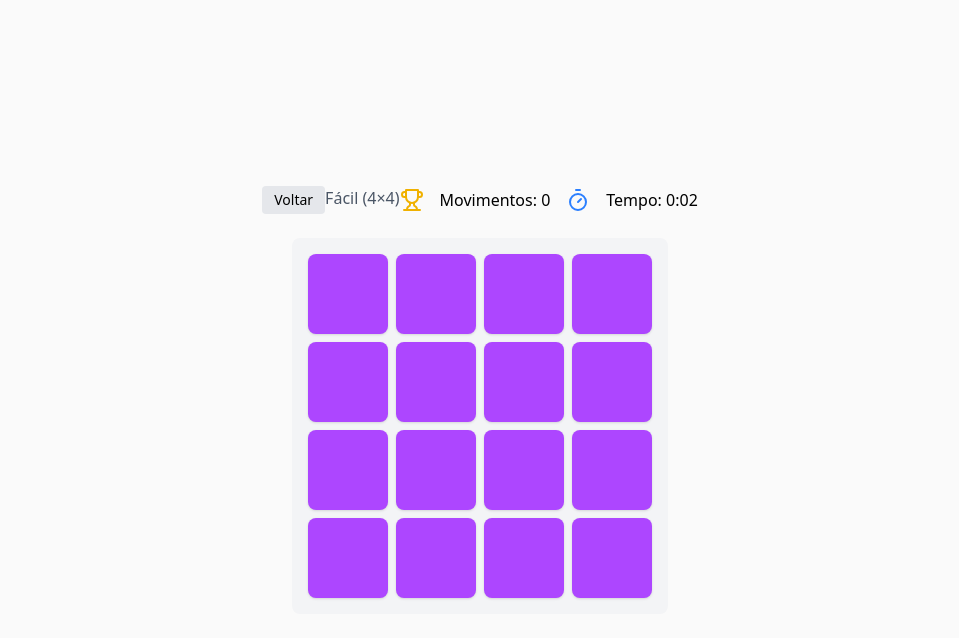
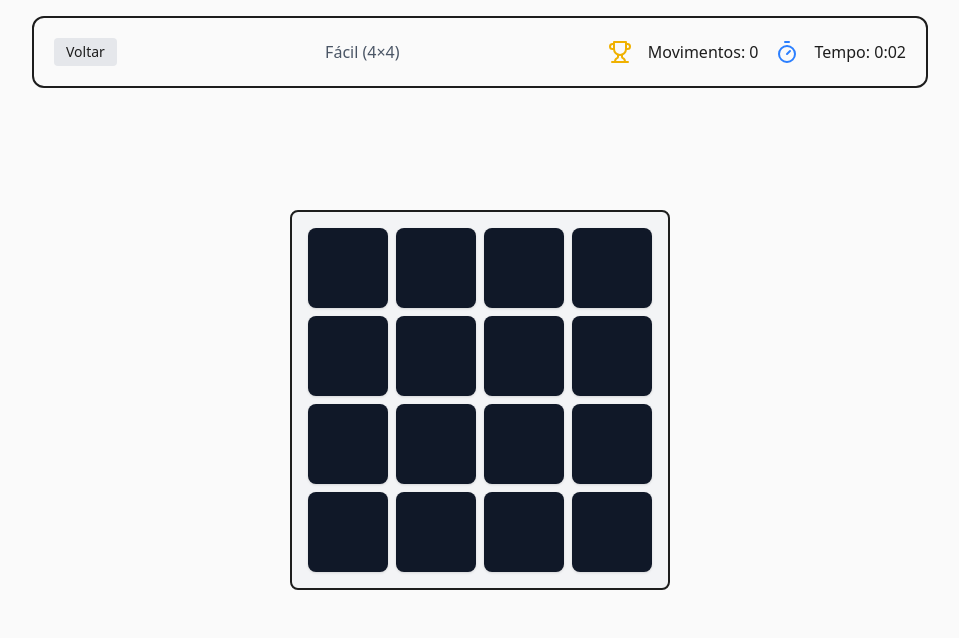
Before and after one commit to josevitor555/memory_game, a React (Vite) app: page / in a window 1280 px wide. Both pictures are taken after a click on the button "Iniciar Jogo". Shown: the top 638 px of the page, without its empty margins (160-1119 px from the left). Built offline with nearby package versions, Linux system fonts and the light colour scheme.

Commit message:
Colors changed

```diff
--- a/index.html
+++ b/index.html
@@ -1,5 +1,5 @@
 <!doctype html>
-<html lang="en">
+<html lang="pt-br">
   <head>
     <meta charset="UTF-8" />
     <meta name="viewport" content="width=device-width, initial-scale=1.0" />
--- a/src/App.css
+++ b/src/App.css
@@ -1,7 +1,33 @@
+
+.header {
+  display: flex;
+  justify-content: space-between;
+  align-items: center;
+  padding: 20px;
+  background: transparent;
+  border: 2px solid #1d1d1d;
+  border-radius: 12px;
+  color: #1d1d1d;
+}
+
+.start-screen {
+  position: absolute;
+  top: 50%;
+  left: 50%;
+  transform: translate(-50%, -50%);
+}
+
+.game {
+  position: absolute;
+  top: 50%;
+  left: 50%;
+  transform: translate(-50%, -50%);
+  border: 2px solid #1d1d1d;
+}
+
+
 body {
+  position: relative;
   height: 100vh;
   background: #fafafa;
-  display: flex;
-  align-items: center;
-  justify-content: center;
 }
--- a/src/components/Game.jsx
+++ b/src/components/Game.jsx
@@ -93,10 +93,14 @@ const FoodMemoryGame = ({ difficulty, resetGame }) => {
   // Calculate card size based on grid size
   const getCardSize = () => {
     switch (gridSize) {
-      case 4: return 'w-20 h-20 text-3xl';
-      case 6: return 'w-14 h-14 text-2xl';
-      case 8: return 'w-10 h-10 text-xl';
-      default: return 'w-20 h-20 text-3xl';
+      case 4:
+        return 'w-20 h-20 text-3xl';
+      case 6:
+        return 'w-14 h-14 text-2xl';
+      case 8:
+        return 'w-10 h-10 text-xl';
+      default:
+        return 'w-20 h-20 text-3xl';
     }
   };
 
@@ -116,11 +120,8 @@ const FoodMemoryGame = ({ difficulty, resetGame }) => {
 
   return (
     <div className="flex flex-col items-center gap-6 p-4">
-    <div className="flex justify-between w-full max-w-4xl">
-      <button
-        className="px-3 py-1 text-sm bg-gray-200 rounded hover:bg-gray-300 cursor-pointer"
-        onClick={resetGame}
-      >
+      <div className="header flex justify-between w-full max-w-4xl">
+        <button className="px-3 py-1 text-sm bg-gray-200 rounded hover:bg-gray-300 cursor-pointer" onClick={resetGame}>
           Voltar
         </button>
         <div className="text-gray-600">
@@ -134,14 +135,13 @@ const FoodMemoryGame = ({ difficulty, resetGame }) => {
         </div>
       </div>
 
-    <div className={`grid ${getGridColumns()} gap-2 p-4 bg-gray-100 rounded-lg`}>
+      <div className={`game grid ${getGridColumns()} gap-2 p-4 bg-gray-100 rounded-lg`}>
         {cards.map((card) => (
-        <button
-          key={card.id}
+          <button key={card.id}
             className={`${getCardSize()} flex items-center justify-center rounded-lg shadow transition-transform duration-300 ${
               flipped.includes(card.id) || matched.includes(card.id)
                 ? "bg-white"
-              : "bg-purple-500 cursor-pointer"
+                : "bg-gray-900 cursor-pointer"
             }`}
             onClick={() => handleCardClick(card.id)}
             disabled={matched.includes(card.id) || gameOver}
--- a/src/components/StartScreen.jsx
+++ b/src/components/StartScreen.jsx
@@ -10,8 +10,8 @@ const StartScreen = ({ difficulty, handleDifficultyChange, startGame }) => {
   };
 
   return (
-    <div className="flex flex-col items-center gap-6 p-4 bg-gray-100 rounded-lg text-center">
-      <h1 className="text-3xl font-bold text-purple-600"> Food Memory Game </h1>
+    <div className="start-screen flex flex-col items-center gap-6 p-4 bg-gray-100 rounded-lg text-center">
+      <h1 className="text-3xl font-bold text-gray-900"> Food Memory Game </h1>
       <p className="text-lg"> Combine pares de comidas deliciosas! </p>
 
       <div className="flex flex-col gap-4 w-full max-w-sm">
@@ -20,13 +20,13 @@ const StartScreen = ({ difficulty, handleDifficultyChange, startGame }) => {
           Selecione a Dificuldade
         </h2>
 
-        <div className="grid grid-cols-3 gap-3">
+        <div className="grid grid-cols-3 gap-4">
           {Object.entries(DIFFICULTY_LEVELS).map(([key, value]) => (
             <button
               key={key}
               className={`p-3 rounded-lg ${
                 difficulty === key
-                  ? "bg-purple-500 text-white"
+                  ? "bg-gray-900 text-white"
                   : "bg-white text-gray-700 hover:bg-purple-100 cursor-pointer"
               }`}
               onClick={() => handleDifficultyChange(key)}
@@ -40,7 +40,7 @@ const StartScreen = ({ difficulty, handleDifficultyChange, startGame }) => {
         </div>
 
         <button
-          className="mt-6 px-6 py-3 bg-green-500 text-white rounded-lg text-xl font-bold hover:bg-green-600 transition-colors cursor-pointer"
+          className="mt-6 px-6 py-3 bg-gray-900 text-white rounded-lg text-xl font-bold hover:bg-gray-900 transition-colors cursor-pointer"
           onClick={startGame}
         >
           Iniciar Jogo
```
Lines whose indentation alone changed are shown as unchanged.
